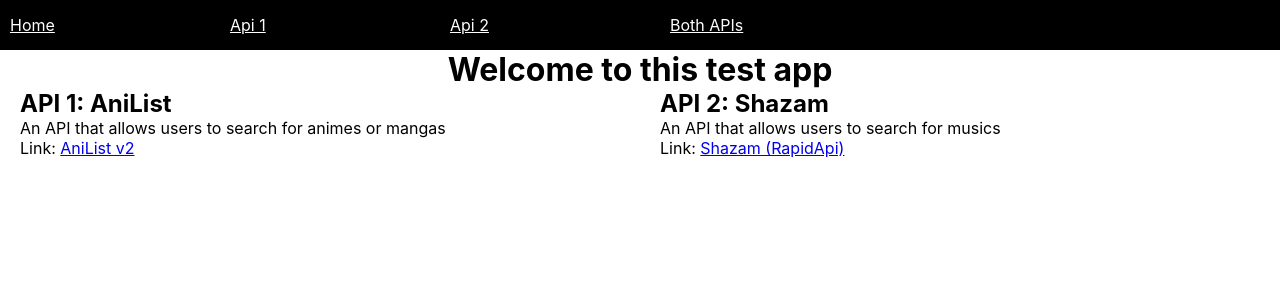
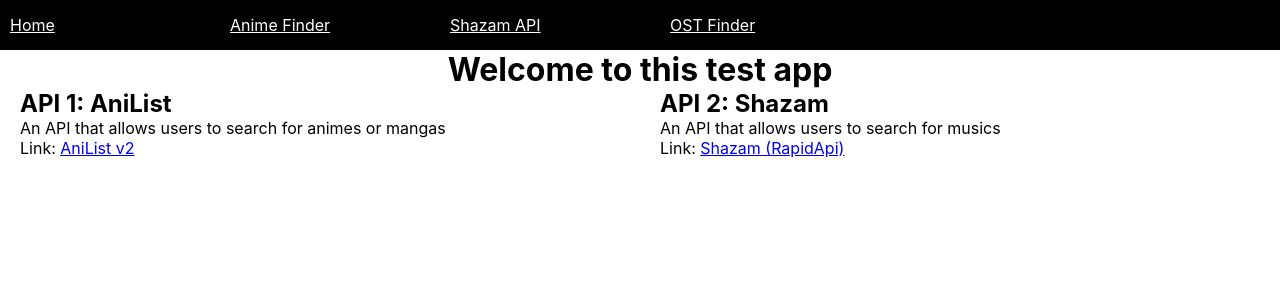
Before and after one commit to Mana-One/ost-finder, a React (Create React App) app: page / in a window 1280 px wide. Shown: the top 300 px of the page. Built offline with nearby package versions, Linux system fonts and the light colour scheme.

Commit message:
renamed header links

```diff
--- a/src/components/Header.jsx
+++ b/src/components/Header.jsx
@@ -5,9 +5,9 @@
     return(
         <div className="header">
             <Link className="header-link" href="/">Home</Link>
-            <Link className="header-link" href="/api1">Api 1</Link>
-            <Link className="header-link" href="/api2">Api 2</Link>
-            <Link className="header-link" href="/both">Both APIs</Link>
+            <Link className="header-link" href="/api1">Anime Finder</Link>
+            <Link className="header-link" href="/api2">Shazam API</Link>
+            <Link className="header-link" href="/both">OST Finder</Link>
         </div>
     );
 }
```
